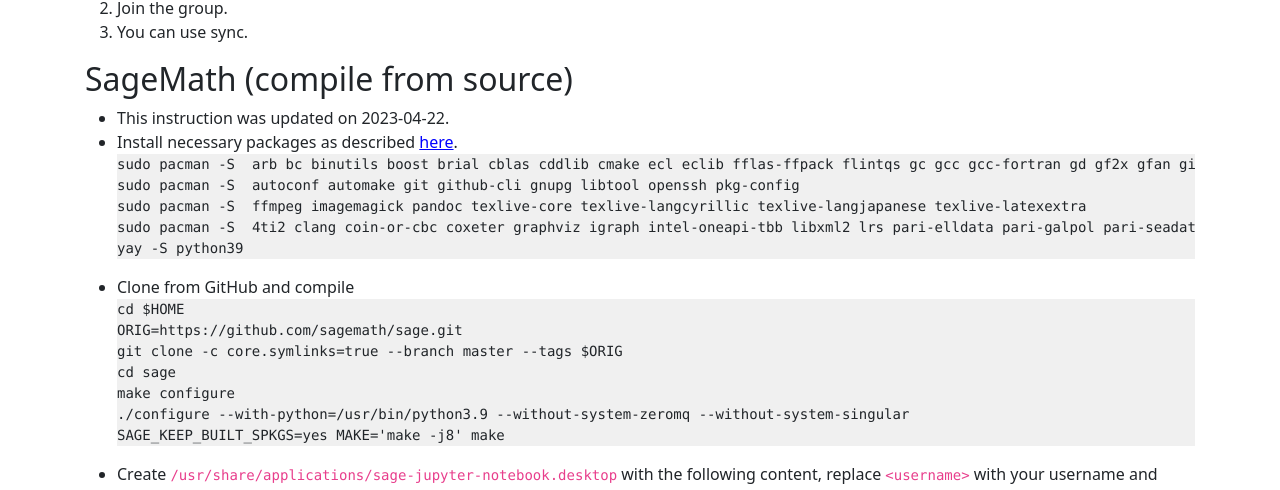
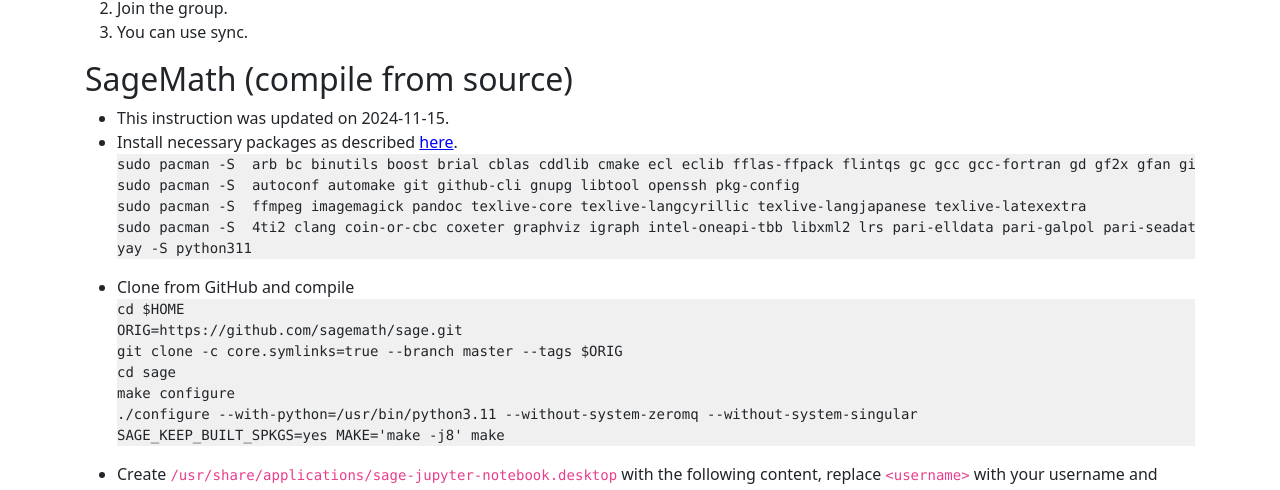
Before and after one commit to hoanganhduc/hoanganhduc.github.io, a Jekyll site: the page built from _posts/2018-05-26-some-notes-on-installing-and-using-arch-linux.md, in a window 1280 px wide and 900 px high, scrolled down 13234 px. Shown: the part 153-643 px from the top of the window. Built offline with Jekyll 4.4.1, drawn with Linux system fonts in a browser that asks for light colours; nearby versions of some CDN libraries; a style sheet for code colours, icons or effects is not loaded; some of the changed text lies outside the part shown.

Commit message:
Updated @ 2024-11-16  10:50:00 ICT

````diff
--- a/_posts/2018-05-26-some-notes-on-installing-and-using-arch-linux.md
+++ b/_posts/2018-05-26-some-notes-on-installing-and-using-arch-linux.md
@@ -5,7 +5,7 @@ author: Duc A. Hoang
 categories:
   - linux
 <!--comment: true-->
-last_modified_at: 2024-04-16
+last_modified_at: 2024-11-15
 description: This post contains some notes of Duc A. Hoang on installing and using Arch Linux
 keywords: arch linux, installation, Duc A. Hoang
 <!--published: false-->
@@ -709,14 +709,14 @@ Basically, the steps are:
 
 ## SageMath (compile from source)
 
-* This instruction was updated on 2023-04-22.
+* This instruction was updated on 2024-11-15.
 * Install necessary packages as described [here](https://doc.sagemath.org/html/en/installation/source.html).
   ```bash
   sudo pacman -S  arb bc binutils boost brial cblas cddlib cmake ecl eclib fflas-ffpack flintqs gc gcc gcc-fortran gd gf2x gfan giac glpk gsl iml lapack lcalc libatomic_ops libbraiding libgiac libhomfly linbox lrcalc m4 m4ri m4rie make meson nauty ninja openblas openssl palp pari pari-elldata pari-galdata pari-galpol pari-seadata patch perl planarity ppl primecount primesieve python python-tox qhull rankwidth readline singular sqlite3 suitesparse symmetrica sympow tachyon tar which
   sudo pacman -S  autoconf automake git github-cli gnupg libtool openssh pkg-config
   sudo pacman -S  ffmpeg imagemagick pandoc texlive-core texlive-langcyrillic texlive-langjapanese texlive-latexextra
   sudo pacman -S  4ti2 clang coin-or-cbc coxeter graphviz igraph intel-oneapi-tbb libxml2 lrs pari-elldata pari-galpol pari-seadata pdf2svg perl-term-readline-gnu polymake r
-  yay -S python39
+  yay -S python311
   ```
 * Clone from GitHub and compile
   ```bash
@@ -725,7 +725,7 @@ Basically, the steps are:
   git clone -c core.symlinks=true --branch master --tags $ORIG
   cd sage
   make configure
-  ./configure --with-python=/usr/bin/python3.9 --without-system-zeromq --without-system-singular
+  ./configure --with-python=/usr/bin/python3.11 --without-system-zeromq --without-system-singular
   SAGE_KEEP_BUILT_SPKGS=yes MAKE='make -j8' make
   ```
 * Create `/usr/share/applications/sage-jupyter-notebook.desktop` with the following content, replace `<username>` with your username and `/home/<username>/SageMathNotebooks` with the path to the folder where you want to save SageMath Jupyter Notebooks.
````
Also changed, not shown: teaching/VNU-HUS/2024/winter/MAT3500-2/index.md (+5 -2 lines), 2 other files.
